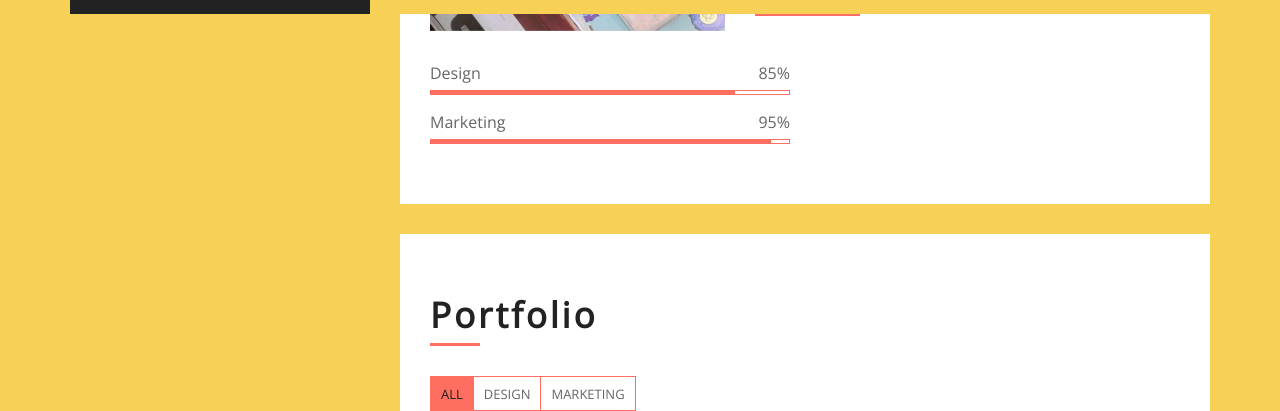
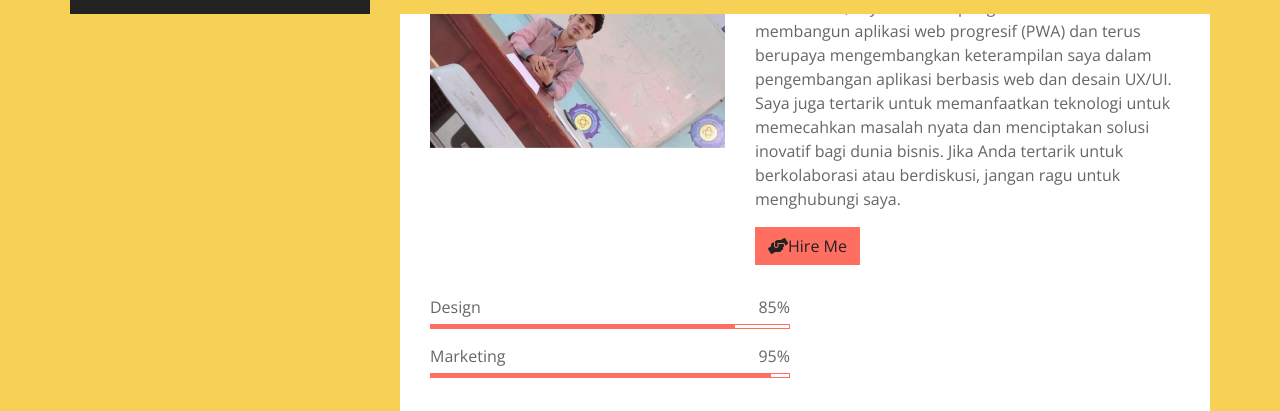
Before and after one commit to mAbdulA05/22166024-CV-MochJanwarAbdulAziz-PWA, a website with bundled scripts: page index.html in a window 1280 px wide. Shown: the part 786-1197 px from the top of the page. Built offline with nearby package versions, Linux system fonts and the light colour scheme.

Commit message:
Update index.html

```diff
--- a/index.html
+++ b/index.html
@@ -104,7 +104,11 @@
                             </div>
                             <div class="col-md-6 col-lg-7">
                                 <p>
-                                    Lorem ipsum dolor sit amet, consectetur adipiscing elit. Sed eu suscipit orci. Donec molestie velit id libero blandit, quis suscipit urna suscipit. Donec aliquet erat eu lacinia iaculis. Ut tempor tellus eu sem pharetra feugiat. Proin libero ligula, gravida at porttitor eget.
+                                    Hai! Saya Moch. Janwar Abdul Azis, seorang mahasiswa Sistem Informasi yang memiliki minat besar dalam pengembangan sistem informasi dan teknologi cloud. Dalam perjalanan akademis saya, saya telah melakukan berbagai penelitian terkait sistem manajemen informasi dan e-commerce, serta menerapkan teknologi modern seperti cloud computing untuk pengelolaan infrastruktur IT.
+
+Selain itu, saya memiliki pengalaman dalam membangun aplikasi web progresif (PWA) dan terus berupaya mengembangkan keterampilan saya dalam pengembangan aplikasi berbasis web dan desain UX/UI. Saya juga tertarik untuk memanfaatkan teknologi untuk memecahkan masalah nyata dan menciptakan solusi inovatif bagi dunia bisnis.
+
+Jika Anda tertarik untuk berkolaborasi atau berdiskusi, jangan ragu untuk menghubungi saya.
                                 </p>
                                 <a class="btn" href="#contact"><i class="fa fa-hands-helping"></i>Hire Me</a>
                             </div>
```
